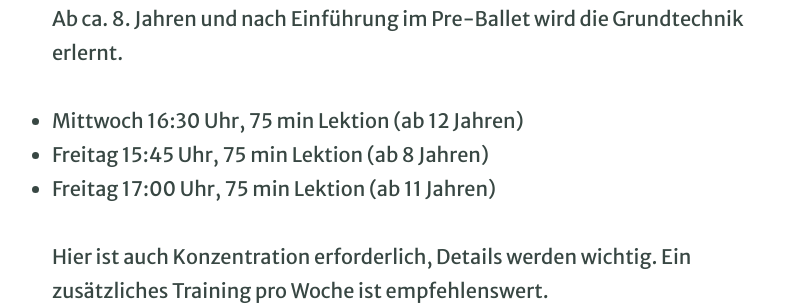
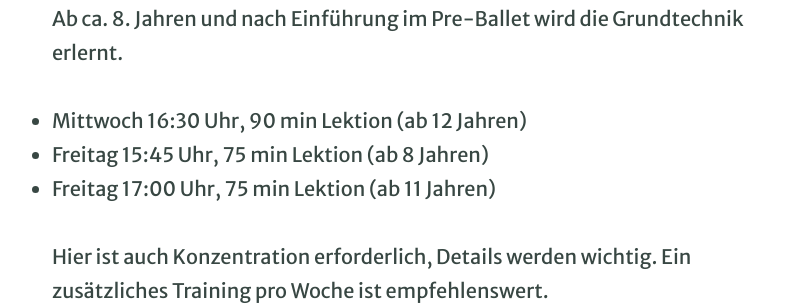
Before and after one commit to irenepedrotti/irenepedrotti.github.io, a Jekyll site: the page built from pages/z05_kurse.md, in a window 1280 px wide. Shown: the part 1206-1511 px from the top of the page, without its empty margins (231-1020 px from the left). Built offline with Jekyll 4.4.1, drawn with Linux system fonts in a browser that asks for light colours.

Commit message:
Mi 16:30 Uhr korrigiert 90min Lektion

```diff
--- a/pages/z05_kurse.md
+++ b/pages/z05_kurse.md
@@ -19,7 +19,7 @@ Der Unterricht ist noch spielerisch, das Kind wird im Laufe der drei Jahre langs
 
 Ab ca. 8. Jahren und nach Einführung im Pre-Ballet wird die Grundtechnik erlernt.
 
-* Mittwoch 16:30 Uhr, 75 min Lektion (ab 12 Jahren)
+* Mittwoch 16:30 Uhr, 90 min Lektion (ab 12 Jahren)
 * Freitag 15:45 Uhr, 75 min Lektion (ab 8 Jahren)
 * Freitag 17:00 Uhr, 75 min Lektion (ab 11 Jahren)
 
```
